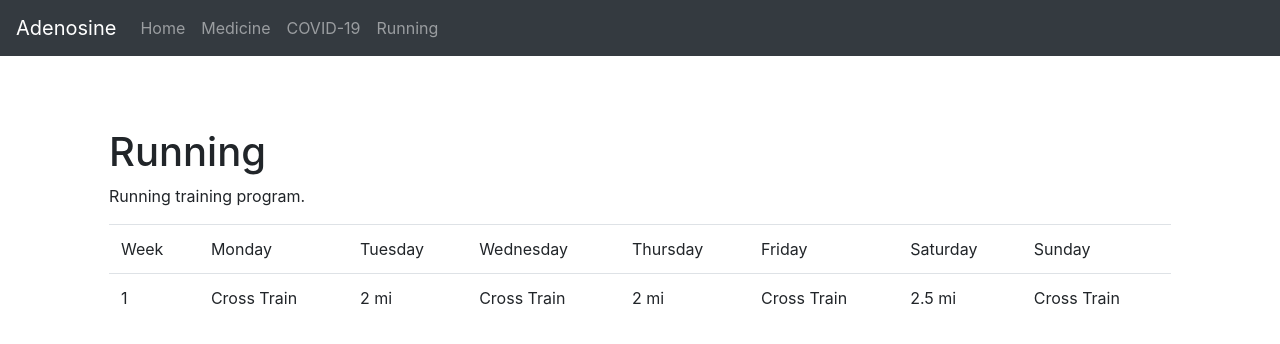
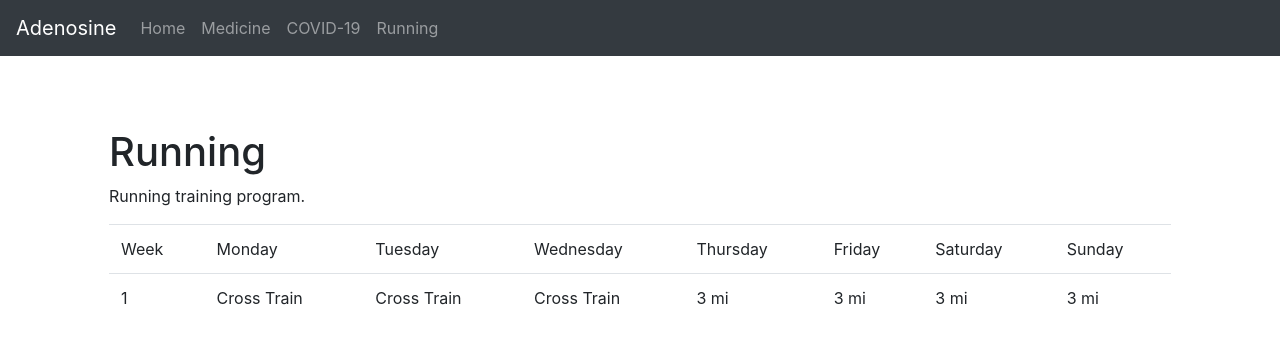
Before and after one commit to endocytosis/endocytosis.github.io, a Jekyll site: the page built from running.html, in a window 1280 px wide. Shown: the top 344 px of the page. Built offline with Jekyll 4.4.1, drawn with Linux system fonts in a browser that asks for light colours.

Commit message:
updated running

```diff
--- a/running.html
+++ b/running.html
@@ -20,11 +20,11 @@ title: Running
 <tr>
 <td>1</td>
 <td>Cross Train</td>
-<td>2 mi</td>
 <td>Cross Train</td>
-<td>2 mi</td>
 <td>Cross Train</td>
-<td>2.5 mi</td>
-<td>Cross Train</td>
+<td>3 mi</td>
+<td>3 mi</td>
+<td>3 mi</td>
+<td>3 mi</td>
 </tr>
 </table>
```
